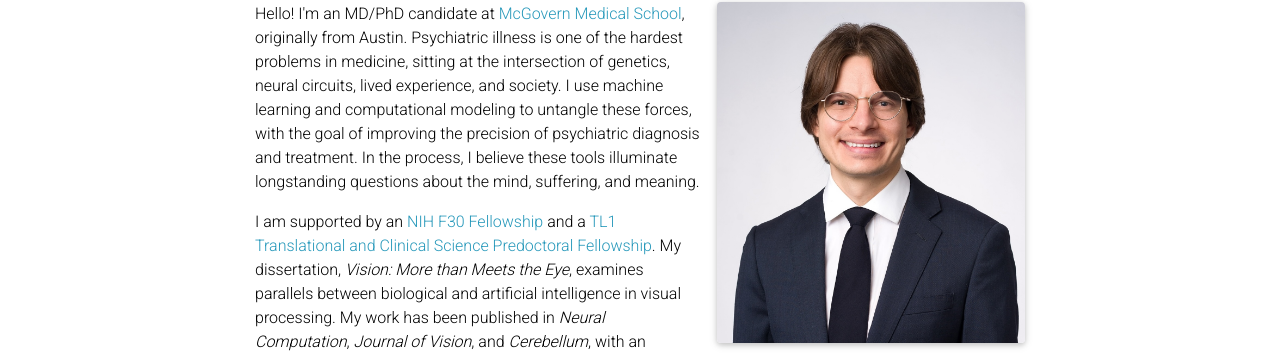
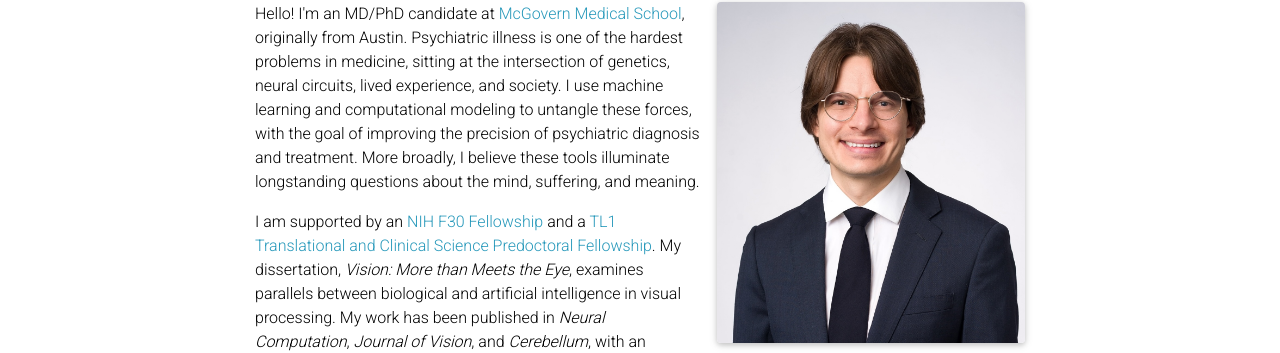
Before and after one commit to mitchellslapik/mitchellslapik.github.io, a Jekyll site: the page built from _pages/about.md, in a window 1280 px wide. Shown: the part 198-551 px from the top of the page. Built offline with Jekyll 4.4.1, drawn with Linux system fonts in a browser that asks for light colours; full-size pictures stand in for the smaller copies a plugin makes; comment, search, counter and statistics services are not loaded; a style sheet for code colours, icons or effects is not loaded.

Commit message:
Update about.md

```diff
--- a/_pages/about.md
+++ b/_pages/about.md
@@ -14,6 +14,6 @@
 social: false  # includes social icons at the bottom of the page
 ---
 
-<p>Hello! I'm an MD/PhD candidate at <a href="https://med.uth.edu/">McGovern Medical School</a>, originally from Austin. Psychiatric illness is one of the hardest problems in medicine, sitting at the intersection of genetics, neural circuits, lived experience, and society. I use machine learning and computational modeling to untangle these forces, with the goal of improving the precision of psychiatric diagnosis and treatment. In the process, I believe these tools illuminate longstanding questions about the mind, suffering, and meaning.</p>
+<p>Hello! I'm an MD/PhD candidate at <a href="https://med.uth.edu/">McGovern Medical School</a>, originally from Austin. Psychiatric illness is one of the hardest problems in medicine, sitting at the intersection of genetics, neural circuits, lived experience, and society. I use machine learning and computational modeling to untangle these forces, with the goal of improving the precision of psychiatric diagnosis and treatment. More broadly, I believe these tools illuminate longstanding questions about the mind, suffering, and meaning.</p>
 
 <p>I am supported by an <a href="https://researchtraining.nih.gov/programs/fellowships/F30">NIH F30 Fellowship</a> and a <a href="https://www.uth.edu/ccts/education-training/tl1-program">TL1 Translational and Clinical Science Predoctoral Fellowship</a>. My dissertation, <em>Vision: More than Meets the Eye</em>, examines parallels between biological and artificial intelligence in visual processing. My work has been published in <em>Neural Computation</em>, <em>Journal of Vision</em>, and <em>Cerebellum</em>, with an additional manuscript under review at <em>Nature Neuroscience</em>. Before my doctoral training, I studied philosophy in the Honors Program at <a href="https://www.swarthmore.edu/">Swarthmore College</a> and worked as a research assistant at <a href="https://www.jhu.edu/">Johns Hopkins</a> investigating how the motor system shapes cognition. I am currently applying to research-track psychiatry residency programs.</p>
```
